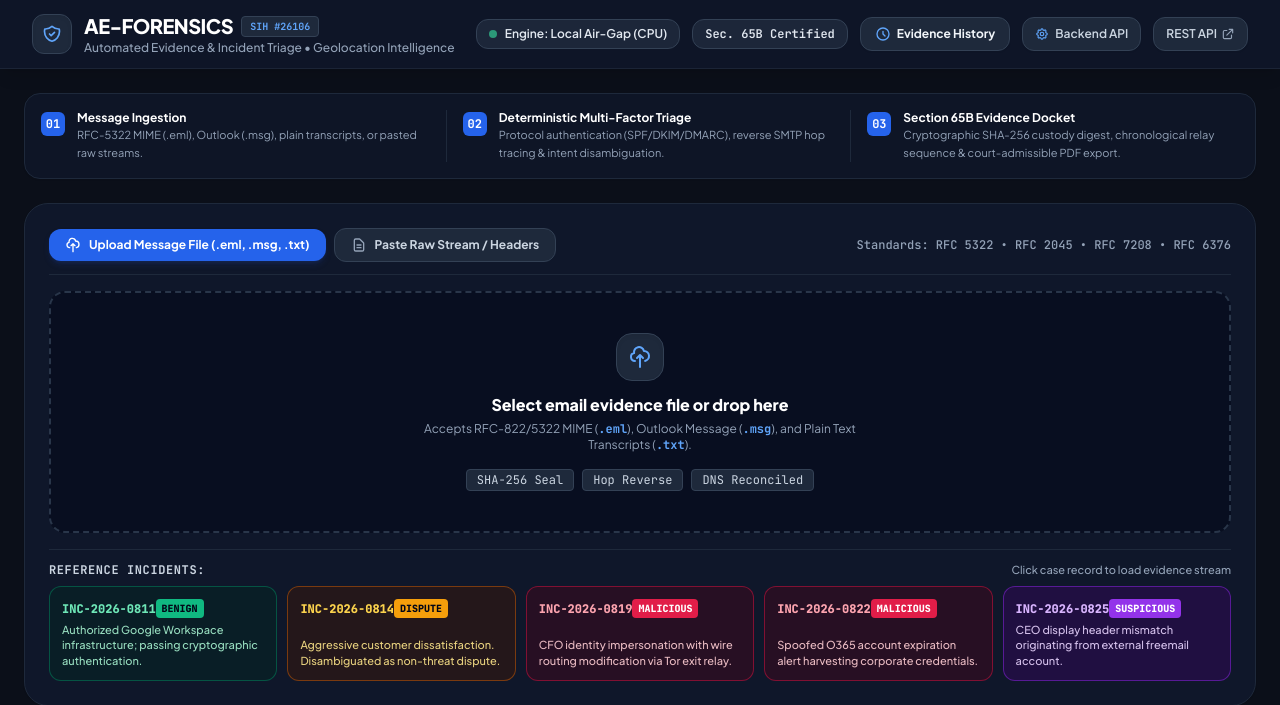
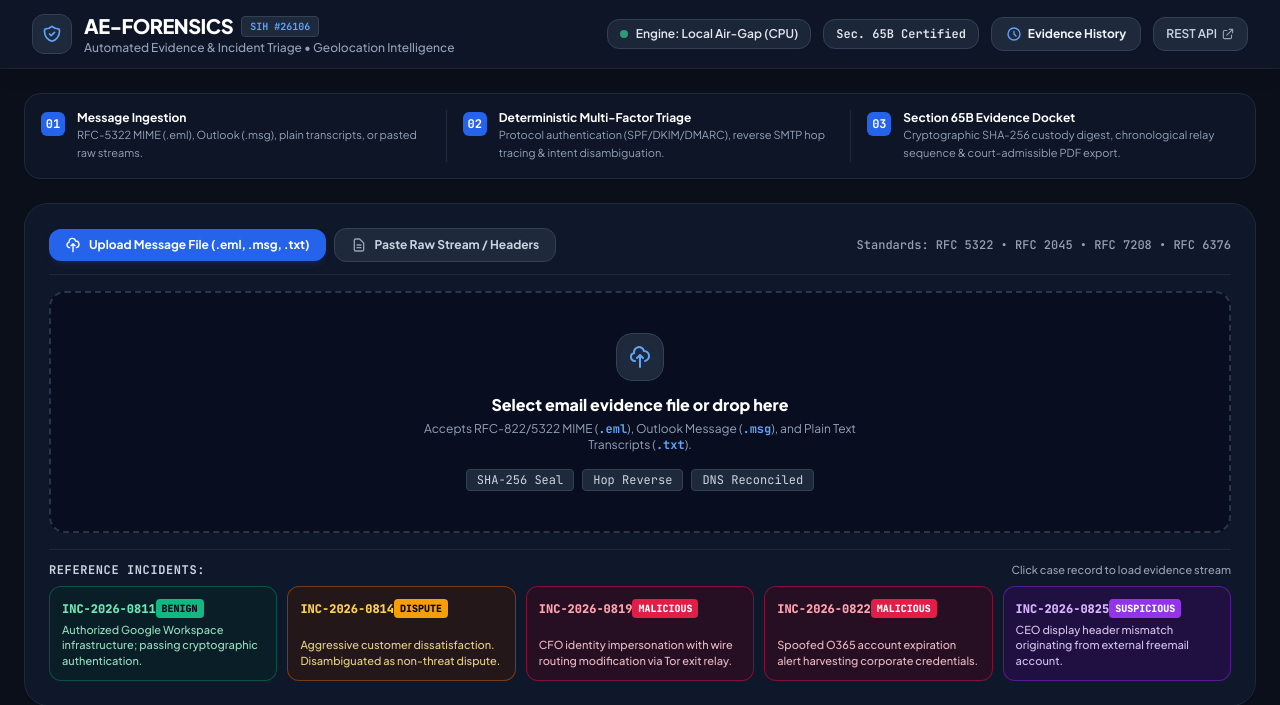
Before and after one commit to Ayad-9/SIH-PROJECT, a FastAPI app: page / in a window 1280 px wide. Shown: the top 705 px of the page. Run offline with FastAPI, Linux system fonts and the light colour scheme; some libraries are stand-ins or nearby versions.

Commit message:
refactor(ui): remove public Backend API switcher button from header navbar

```diff
--- a/ae-forensics/templates/index.html
+++ b/ae-forensics/templates/index.html
@@ -184,11 +184,7 @@
           <span>Evidence History</span>
         </button>
 
-        <!-- Backend API Endpoint Config (Amplify / Lambda switch) -->
-        <button onclick="configureApiBase()" title="Configure Backend API URL" class="flex items-center gap-1.5 text-xs px-3 py-2 rounded-xl bg-slate-800 hover:bg-slate-700 text-slate-300 border border-slate-700 font-semibold transition shadow-sm">
-          <svg class="w-3.5 h-3.5 text-blue-400" fill="none" stroke="currentColor" viewBox="0 0 24 24"><path stroke-linecap="round" stroke-linejoin="round" stroke-width="2" d="M10.325 4.317c.426-1.756 2.924-1.756 3.35 0a1.724 1.724 0 002.573 1.066c1.543-.94 3.31.826 2.37 2.37a1.724 1.724 0 001.065 2.572c1.756.426 1.756 2.924 0 3.35a1.724 1.724 0 00-1.066 2.573c.94 1.543-.826 3.31-2.37 2.37a1.724 1.724 0 00-2.572 1.065c-.426 1.756-2.924 1.756-3.35 0a1.724 1.724 0 00-2.573-1.066c-1.543.94-3.31-.826-2.37-2.37a1.724 1.724 0 00-1.065-2.572c-1.756-.426-1.756-2.924 0-3.35a1.724 1.724 0 001.066-2.573c-.94-1.543.826-3.31 2.37-2.37.996.608 2.296.07 2.572-1.065z"/><path stroke-linecap="round" stroke-linejoin="round" stroke-width="2" d="M15 12a3 3 0 11-6 0 3 3 0 016 0z"/></svg>
-          <span class="hidden sm:inline">Backend API</span>
-        </button>
+
 
         <!-- API Specs Link -->
         <a id="apiDocsLink" href="/docs" target="_blank" class="hidden sm:flex items-center gap-1 text-xs px-3 py-2 rounded-xl bg-slate-800 hover:bg-slate-700 text-slate-300 border border-slate-700 font-semibold transition shadow-sm">
```
